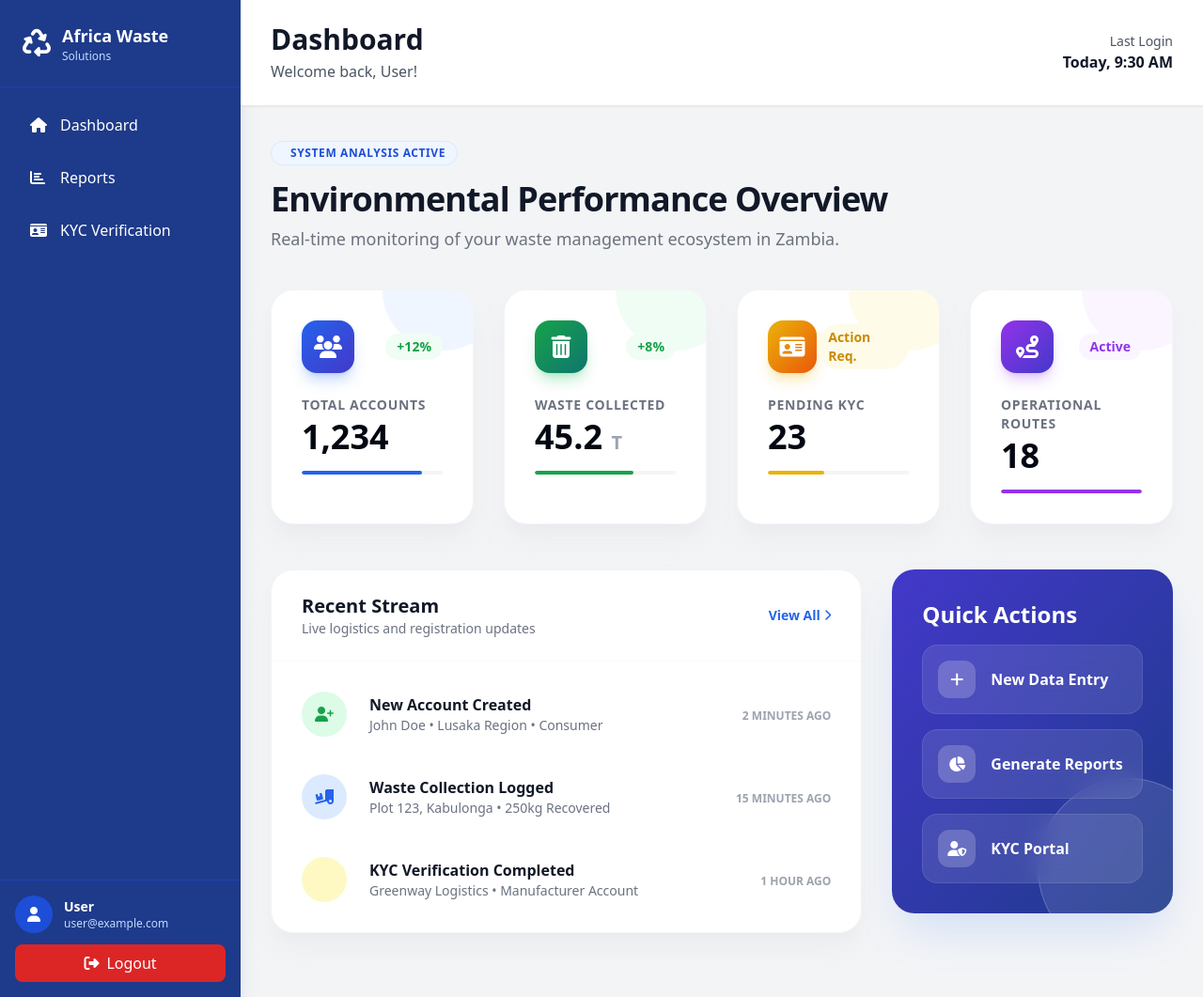
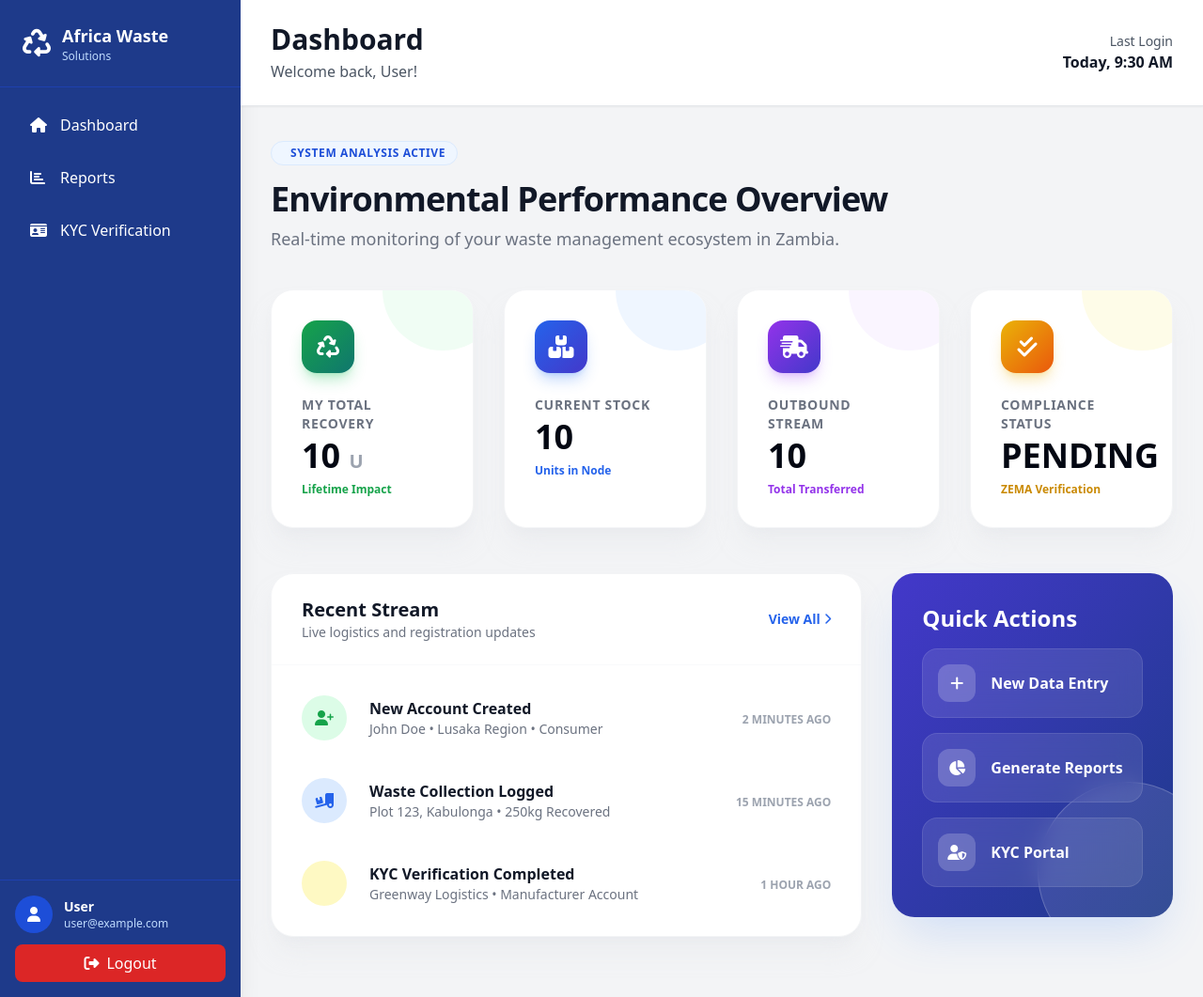
Before and after one commit to addplux/africa-waste-solutions, a Flask app: template flask-frontend/templates/dashboard.html in a window 1280 px wide. Shown: the whole page at 94% size. Run offline with Flask 3, Linux system fonts and the light colour scheme; the template is opened without the code that fills it: most values are stand-ins (such as "Sample title", 1, 10 or a date in 2020); some libraries are stand-ins or nearby versions.

Commit message:
feat: implement role-based dashboard with personalized stats

```diff
--- a/flask-frontend/app.py
+++ b/flask-frontend/app.py
@@ -157,8 +157,21 @@ def account_creation():
 @app.route('/dashboard')
 @login_required
 def dashboard():
-    # TODO: Fetch dashboard data from Go backend
-    return render_template('dashboard.html', user=session.get('user'))
+    # Fetch personalized stats from Go Backend
+    user_stats = {
+        'supply_received': 0,
+        'distributed': 0,
+        'returned': 0,
+        'kyc_status': 'unknown',
+        'account_type': 'consumer',
+        'balance': 0
+    }
+
+    response = api_call('auth/stats', method='GET')
+    if response and response.status_code == 200:
+        user_stats = response.json().get('data', user_stats)
+
+    return render_template('dashboard.html', user=session.get('user'), stats=user_stats)
 
 @app.route('/accounts')
 @login_required
--- a/flask-frontend/templates/dashboard.html
+++ b/flask-frontend/templates/dashboard.html
@@ -40,7 +40,8 @@
 
             <!-- Enhanced KPI Cards -->
             <div class="grid grid-cols-1 md:grid-cols-2 lg:grid-cols-4 gap-8 mb-12">
-                <!-- Total Accounts -->
+                {% if user.role == 'admin' %}
+                <!-- ADMIN VIEW: Total Accounts -->
                 <div
                     class="group relative bg-white rounded-3xl p-8 border border-gray-100 shadow-xl shadow-gray-200/50 hover:shadow-2xl hover:shadow-blue-500/10 transition-all duration-500 overflow-hidden animate-fade-in-up">
                     <div
@@ -52,18 +53,15 @@
                                 class="w-14 h-14 bg-gradient-to-br from-blue-600 to-indigo-700 rounded-2xl flex items-center justify-center text-white shadow-lg shadow-blue-500/30">
                                 <i class="fas fa-users text-2xl"></i>
                             </div>
-                            <span
-                                class="text-green-600 text-sm font-bold bg-green-50 px-3 py-1 rounded-full">+12%</span>
                         </div>
-                        <p class="text-gray-500 font-semibold text-sm uppercase tracking-wider">Total Accounts</p>
+                        <p class="text-gray-500 font-semibold text-sm uppercase tracking-wider">Total Ecosystem Nodes
+                        </p>
                         <p class="text-4xl font-black text-gray-950 mt-1">1,234</p>
-                        <div class="mt-4 h-1 w-full bg-gray-100 rounded-full overflow-hidden">
-                            <div class="h-full w-[85%] bg-blue-600 rounded-full"></div>
-                        </div>
+                        <p class="text-xs font-bold text-blue-600 mt-2">Active Participants</p>
                     </div>
                 </div>
 
-                <!-- Waste Collected -->
+                <!-- ADMIN VIEW: Global Waste -->
                 <div
                     class="group relative bg-white rounded-3xl p-8 border border-gray-100 shadow-xl shadow-gray-200/50 hover:shadow-2xl hover:shadow-green-500/10 transition-all duration-500 overflow-hidden animate-fade-in-up animate-delay-100">
                     <div
@@ -73,20 +71,17 @@
                         <div class="flex items-center justify-between mb-6">
                             <div
                                 class="w-14 h-14 bg-gradient-to-br from-green-600 to-teal-700 rounded-2xl flex items-center justify-center text-white shadow-lg shadow-green-500/30">
-                                <i class="fas fa-trash-alt text-2xl"></i>
+                                <i class="fas fa-globe-africa text-2xl"></i>
                             </div>
-                            <span class="text-green-600 text-sm font-bold bg-green-50 px-3 py-1 rounded-full">+8%</span>
                         </div>
-                        <p class="text-gray-500 font-semibold text-sm uppercase tracking-wider">Waste Collected</p>
+                        <p class="text-gray-500 font-semibold text-sm uppercase tracking-wider">Global Recovery</p>
                         <p class="text-4xl font-black text-gray-950 mt-1">45.2 <span
                                 class="text-xl font-bold text-gray-400">T</span></p>
-                        <div class="mt-4 h-1 w-full bg-gray-100 rounded-full overflow-hidden">
-                            <div class="h-full w-[70%] bg-green-600 rounded-full"></div>
-                        </div>
+                        <p class="text-xs font-bold text-green-600 mt-2">Total System Output</p>
                     </div>
                 </div>
 
-                <!-- Pending KYC -->
+                <!-- ADMIN VIEW: Pending KYC -->
                 <div
                     class="group relative bg-white rounded-3xl p-8 border border-gray-100 shadow-xl shadow-gray-200/50 hover:shadow-2xl hover:shadow-yellow-500/10 transition-all duration-500 overflow-hidden animate-fade-in-up animate-delay-200">
                     <div
@@ -98,18 +93,14 @@
                                 class="w-14 h-14 bg-gradient-to-br from-yellow-500 to-orange-600 rounded-2xl flex items-center justify-center text-white shadow-lg shadow-yellow-500/30">
                                 <i class="fas fa-id-card text-2xl"></i>
                             </div>
-                            <span class="text-yellow-600 text-sm font-bold bg-yellow-50 px-3 py-1 rounded-full">Action
-                                Req.</span>
                         </div>
-                        <p class="text-gray-500 font-semibold text-sm uppercase tracking-wider">Pending KYC</p>
+                        <p class="text-gray-500 font-semibold text-sm uppercase tracking-wider">KYC Queue</p>
                         <p class="text-4xl font-black text-gray-950 mt-1">23</p>
-                        <div class="mt-4 h-1 w-full bg-gray-100 rounded-full overflow-hidden">
-                            <div class="h-full w-[40%] bg-yellow-500 rounded-full"></div>
-                        </div>
+                        <p class="text-xs font-bold text-yellow-600 mt-2">Awaiting Verification</p>
                     </div>
                 </div>
 
-                <!-- Active Routes -->
+                <!-- ADMIN VIEW: Status -->
                 <div
                     class="group relative bg-white rounded-3xl p-8 border border-gray-100 shadow-xl shadow-gray-200/50 hover:shadow-2xl hover:shadow-purple-500/10 transition-all duration-500 overflow-hidden animate-fade-in-up animate-delay-300">
                     <div
@@ -119,18 +110,93 @@
                         <div class="flex items-center justify-between mb-6">
                             <div
                                 class="w-14 h-14 bg-gradient-to-br from-purple-600 to-indigo-700 rounded-2xl flex items-center justify-center text-white shadow-lg shadow-purple-500/30">
-                                <i class="fas fa-route text-2xl"></i>
+                                <i class="fas fa-server text-2xl"></i>
                             </div>
-                            <span
-                                class="text-purple-600 text-sm font-bold bg-purple-50 px-3 py-1 rounded-full">Active</span>
                         </div>
-                        <p class="text-gray-500 font-semibold text-sm uppercase tracking-wider">Operational Routes</p>
-                        <p class="text-4xl font-black text-gray-950 mt-1">18</p>
-                        <div class="mt-4 h-1 w-full bg-gray-100 rounded-full overflow-hidden">
-                            <div class="h-full w-[100%] bg-purple-600 rounded-full"></div>
-                        </div>
+                        <p class="text-gray-500 font-semibold text-sm uppercase tracking-wider">Node Status</p>
+                        <p class="text-4xl font-black text-gray-950 mt-1">100%</p>
+                        <p class="text-xs font-bold text-purple-600 mt-2">Network Uptime</p>
                     </div>
                 </div>
+
+                {% else %}
+                <!-- CLIENT VIEW: My Recycling -->
+                <div
+                    class="group relative bg-white rounded-3xl p-8 border border-gray-100 shadow-xl shadow-gray-200/50 hover:shadow-2xl hover:shadow-green-500/10 transition-all duration-500 overflow-hidden animate-fade-in-up">
+                    <div
+                        class="absolute top-0 right-0 -translate-y-1/2 translate-x-1/4 w-32 h-32 bg-green-50 rounded-full group-hover:scale-110 transition-transform">
+                    </div>
+                    <div class="relative z-10">
+                        <div class="flex items-center justify-between mb-6">
+                            <div
+                                class="w-14 h-14 bg-gradient-to-br from-green-600 to-teal-700 rounded-2xl flex items-center justify-center text-white shadow-lg shadow-green-500/30">
+                                <i class="fas fa-recycle text-2xl"></i>
+                            </div>
+                        </div>
+                        <p class="text-gray-500 font-semibold text-sm uppercase tracking-wider">My Total Recovery</p>
+                        <p class="text-4xl font-black text-gray-950 mt-1">{{ "{:,}".format(stats.returned) }} <span
+                                class="text-xl font-bold text-gray-400">U</span></p>
+                        <p class="text-xs font-bold text-green-600 mt-2">Lifetime Impact</p>
+                    </div>
+                </div>
+
+                <!-- CLIENT VIEW: Inventory Balance -->
+                <div
+                    class="group relative bg-white rounded-3xl p-8 border border-gray-100 shadow-xl shadow-gray-200/50 hover:shadow-2xl hover:shadow-blue-500/10 transition-all duration-500 overflow-hidden animate-fade-in-up animate-delay-100">
+                    <div
+                        class="absolute top-0 right-0 -translate-y-1/2 translate-x-1/4 w-32 h-32 bg-blue-50 rounded-full group-hover:scale-110 transition-transform">
+                    </div>
+                    <div class="relative z-10">
+                        <div class="flex items-center justify-between mb-6">
+                            <div
+                                class="w-14 h-14 bg-gradient-to-br from-blue-600 to-indigo-700 rounded-2xl flex items-center justify-center text-white shadow-lg shadow-blue-500/30">
+                                <i class="fas fa-boxes text-2xl"></i>
+                            </div>
+                        </div>
+                        <p class="text-gray-500 font-semibold text-sm uppercase tracking-wider">Current Stock</p>
+                        <p class="text-4xl font-black text-gray-950 mt-1">{{ "{:,}".format(stats.balance) }}</p>
+                        <p class="text-xs font-bold text-blue-600 mt-2">Units in Node</p>
+                    </div>
+                </div>
+
+                <!-- CLIENT VIEW: Distributed -->
+                <div
+                    class="group relative bg-white rounded-3xl p-8 border border-gray-100 shadow-xl shadow-gray-200/50 hover:shadow-2xl hover:shadow-purple-500/10 transition-all duration-500 overflow-hidden animate-fade-in-up animate-delay-200">
+                    <div
+                        class="absolute top-0 right-0 -translate-y-1/2 translate-x-1/4 w-32 h-32 bg-purple-50 rounded-full group-hover:scale-110 transition-transform">
+                    </div>
+                    <div class="relative z-10">
+                        <div class="flex items-center justify-between mb-6">
+                            <div
+                                class="w-14 h-14 bg-gradient-to-br from-purple-600 to-indigo-700 rounded-2xl flex items-center justify-center text-white shadow-lg shadow-purple-500/30">
+                                <i class="fas fa-shipping-fast text-2xl"></i>
+                            </div>
+                        </div>
+                        <p class="text-gray-500 font-semibold text-sm uppercase tracking-wider">Outbound Stream</p>
+                        <p class="text-4xl font-black text-gray-950 mt-1">{{ "{:,}".format(stats.distributed) }}</p>
+                        <p class="text-xs font-bold text-purple-600 mt-2">Total Transferred</p>
+                    </div>
+                </div>
+
+                <!-- CLIENT VIEW: Account KYC -->
+                <div
+                    class="group relative bg-white rounded-3xl p-8 border border-gray-100 shadow-xl shadow-gray-200/50 hover:shadow-2xl hover:shadow-yellow-500/10 transition-all duration-500 overflow-hidden animate-fade-in-up animate-delay-300">
+                    <div
+                        class="absolute top-0 right-0 -translate-y-1/2 translate-x-1/4 w-32 h-32 bg-yellow-50 rounded-full group-hover:scale-110 transition-transform">
+                    </div>
+                    <div class="relative z-10">
+                        <div class="flex items-center justify-between mb-6">
+                            <div
+                                class="w-14 h-14 bg-gradient-to-br from-yellow-500 to-orange-600 rounded-2xl flex items-center justify-center text-white shadow-lg shadow-yellow-500/30">
+                                <i class="fas fa-check-double text-2xl"></i>
+                            </div>
+                        </div>
+                        <p class="text-gray-500 font-semibold text-sm uppercase tracking-wider">Compliance Status</p>
+                        <p class="text-4xl font-black text-gray-950 mt-1 uppercase">{{ stats.kyc_status }}</p>
+                        <p class="text-xs font-bold text-yellow-600 mt-2">ZEMA Verification</p>
+                    </div>
+                </div>
+                {% endif %}
             </div>
 
             <div class="grid grid-cols-1 lg:grid-cols-3 gap-8 mb-8">
```
Also changed, not shown: 2 other files.
